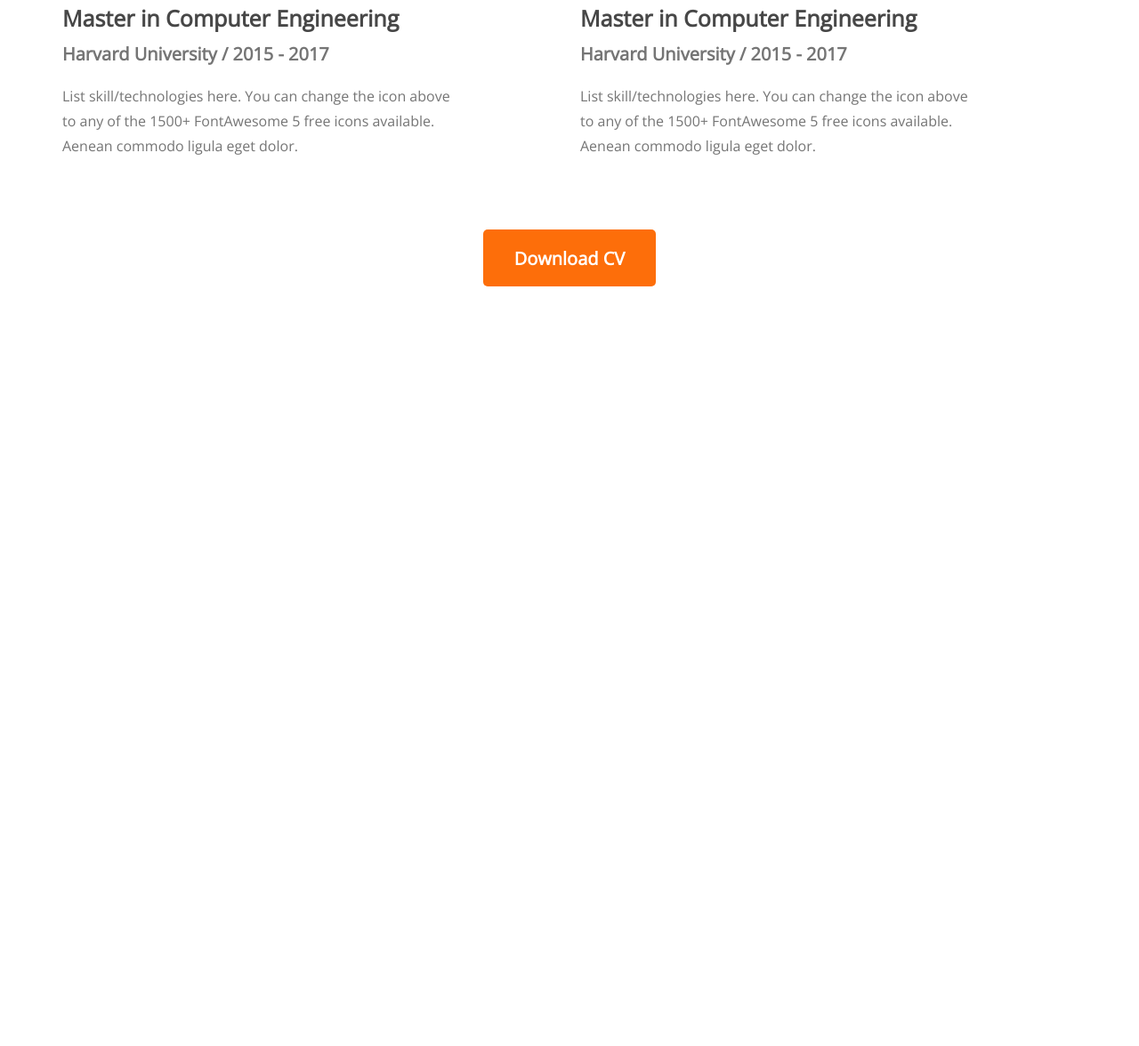
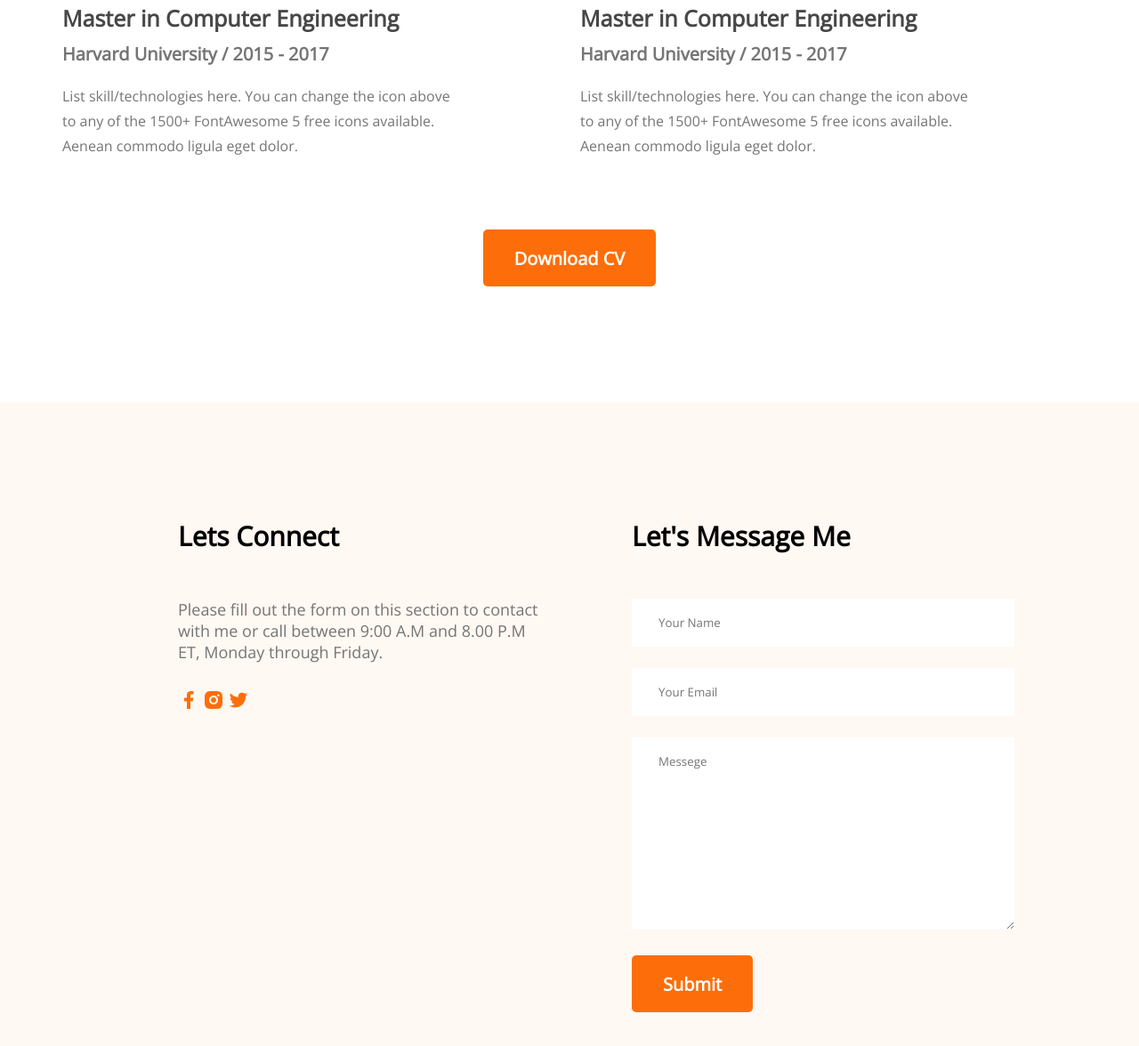
Before and after one commit to Humayun63/developer-portfolio, a plain HTML site: page index.html in a window 1280 px wide. Shown: the part 2803-3979 px from the top of the page at 89% size. Before the commit the page ends 3125 px from the top, so only its background shows below. Drawn offline with nearby package versions, Linux system fonts and the light colour scheme.

Commit message:
footer section and contact section added

```diff
--- a/index.html
+++ b/index.html
@@ -164,7 +164,33 @@
         </section>
     </main>
     <footer>
-
+        <!-- CONTACT SECTION -->
+        <section class="contact">
+            <div>
+                <h3 class="section-title">Lets Connect</h3>
+                <p class="section-description">
+                    Please fill out the form on this section to contact with me or call between 9:00 A.M and 8.00 P.M ET, Monday through Friday.
+                </p>
+                <a href="#">
+                    <img src="images/icons/facebook.png" alt="facebook">
+                </a>
+                <a href="#">
+                    <img src="images/icons/insta.png" alt="facebook">
+                </a>
+                <a href="#">
+                    <img src="images/icons/twitter.png" alt="facebook">
+                </a>
+            </div>
+            <div>
+                <h3 class="section-title">Let's Message Me</h3>
+                <form action="">
+                    <input type="text" name="" id="" placeholder="Your Name">
+                    <input type="email" name="" id="" placeholder="Your Email">
+                    <textarea name="" id="" cols="30" rows="10" placeholder="Messege"></textarea>
+                    <input type="submit" value="Submit" class="btn-primary">
+                </form>
+            </div>
+        </section>
     </footer>
 </body>
 
--- a/styles/portfolio.css
+++ b/styles/portfolio.css
@@ -188,3 +188,22 @@ main {
     margin-top: 50px;
     text-align: center;
 }
+/* CONTACT SECTION STYLE */
+.contact{
+    display: flex;
+    gap: 100px;
+    background: #FFF8F3;
+    padding: 130px 200px;
+}
+.contact .section-title{
+    text-align: left;
+}
+.contact input[type="text"], input[type="email"], textarea{
+    border: 0;
+    margin-bottom: 24px;
+    width: 100%;
+    padding: 18px 30px;
+}
+.contact a{
+    text-decoration: none;
+}
```
